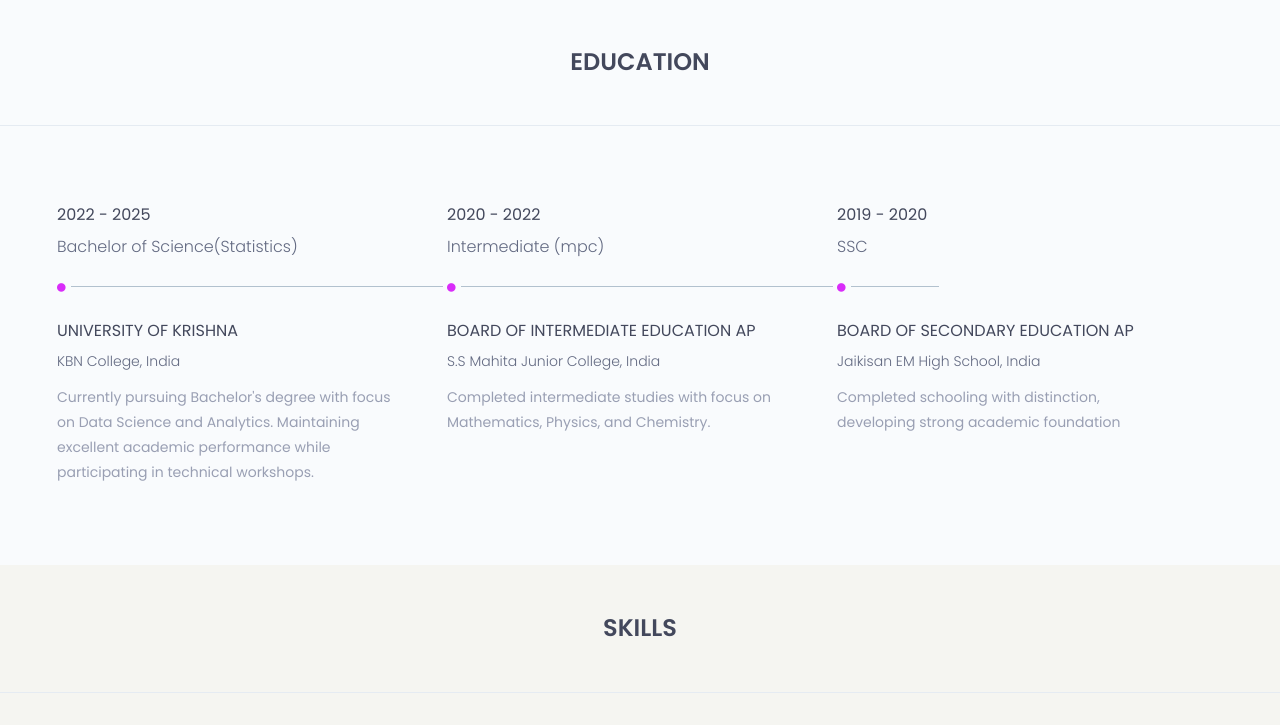
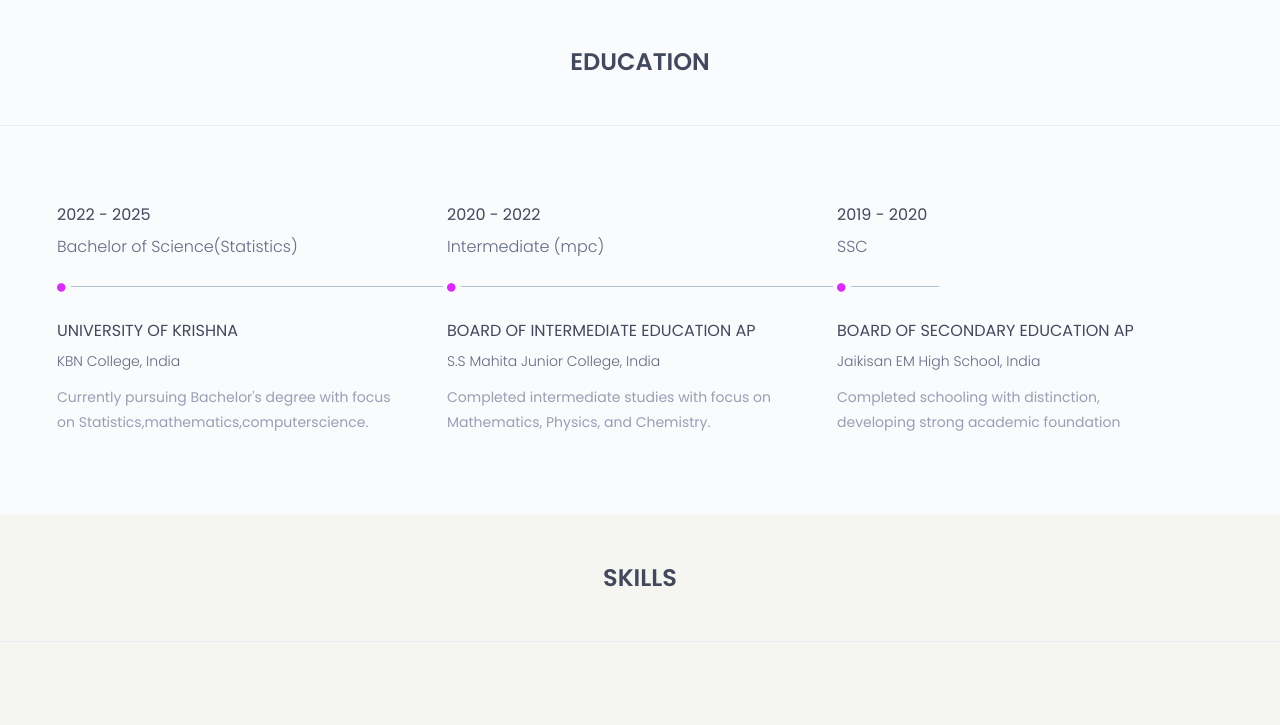
Before and after one commit to puji10204/portfolio, a Flask app: page / in a window 1280 px wide. Shown: the part 1993-2718 px from the top of the page. Run offline with Flask 3, Linux system fonts and the light colour scheme; some libraries are stand-ins or nearby versions.

Commit message:
index.html

```diff
--- a/templates/index.html
+++ b/templates/index.html
@@ -226,7 +226,7 @@
                                         <p class="description">
 
 
-Currently pursuing Bachelor's degree with focus on Data Science and Analytics. Maintaining excellent academic performance while participating in technical workshops.
+Currently pursuing Bachelor's degree with focus on Statistics,mathematics,computerscience.
                                         </p>
                                     </div><!--/.timeline-content-->
                                 </div><!--/.timeline-->
```
